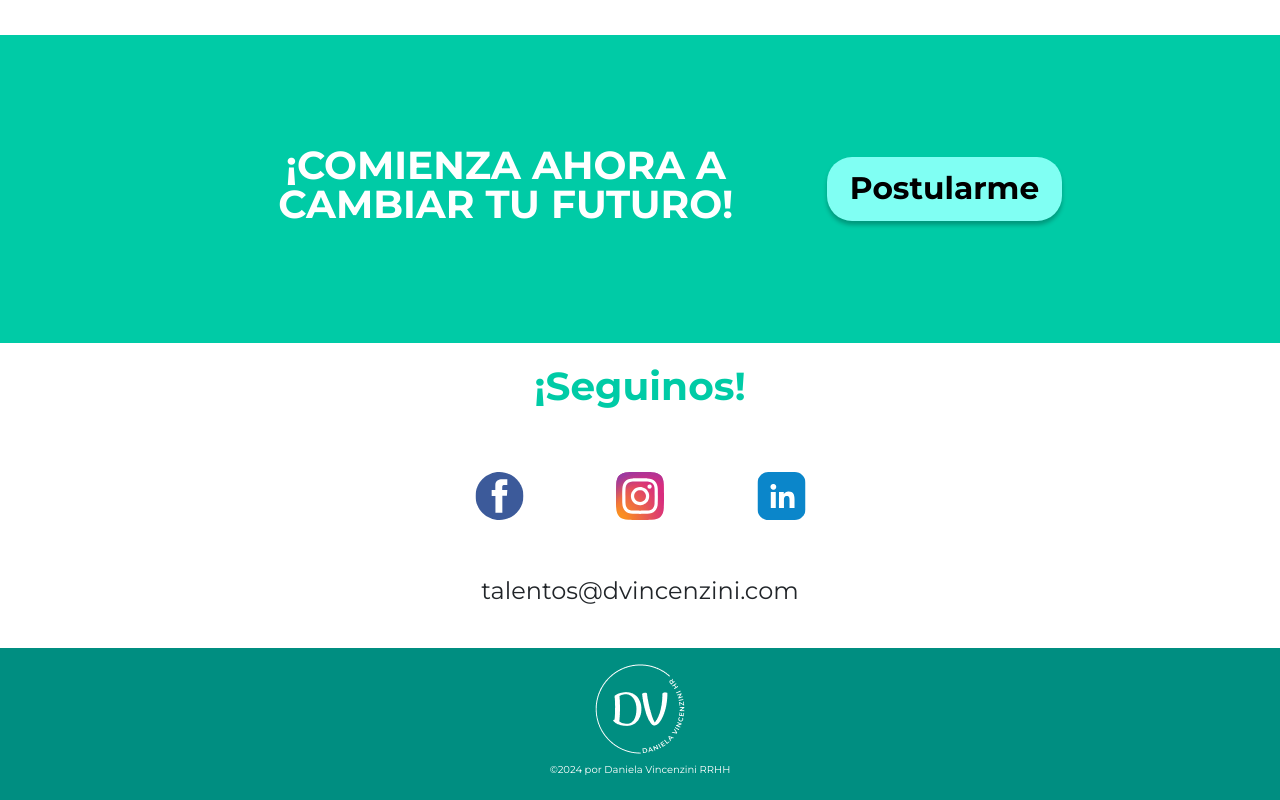
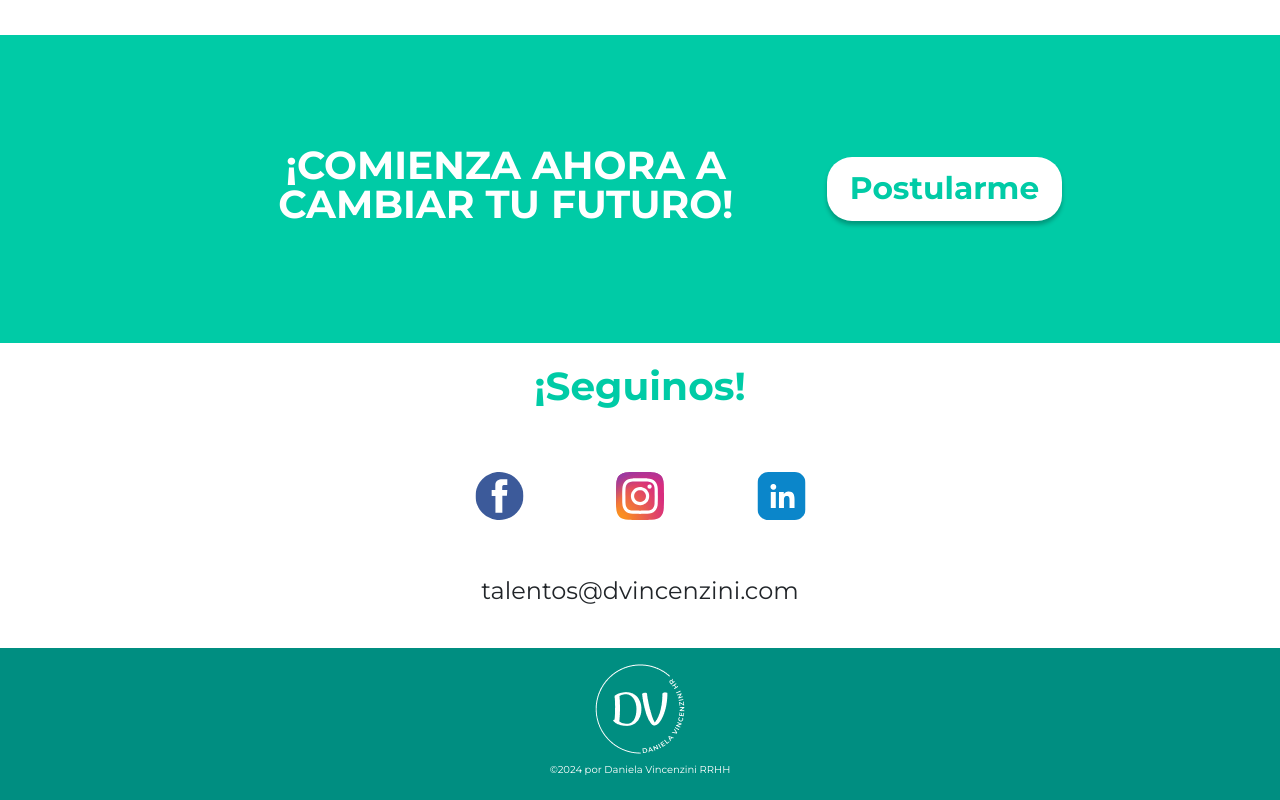
Before and after one commit to ChristianMagallanes24/proyectodaniela, a React (Create React App) app: page /servicios in a window 1280 px wide. Shown: the part 1481-2281 px from the top of the page. Built offline with nearby package versions, Linux system fonts and the light colour scheme.

Commit message:
direccionando botones

```diff
--- a/src/App.scss
+++ b/src/App.scss
@@ -1,9 +1,9 @@
 // App.scss
 @import "./Medidas.scss";
 @import url("https://fonts.googleapis.com/css2?family=Montserrat:wght@600&display=swap");
-@import url('https://fonts.googleapis.com/css2?family=Montserrat:wght@700&display=swap');
-@import url('https://fonts.googleapis.com/css2?family=Montserrat&display=swap');
-@import url('https://fonts.googleapis.com/css2?family=DM+Sans:opsz@9..40&display=swap');
+@import url("https://fonts.googleapis.com/css2?family=Montserrat:wght@700&display=swap");
+@import url("https://fonts.googleapis.com/css2?family=Montserrat&display=swap");
+@import url("https://fonts.googleapis.com/css2?family=DM+Sans:opsz@9..40&display=swap");
 
 * {
   padding: 0;
@@ -12,6 +12,9 @@
 
 body {
   font-family: "Montserrat", sans-serif;
+  a {
+    text-decoration: none;
+  }
 }
 
 .home {
@@ -20,11 +23,10 @@ body {
     url("./assets/testt.svg") right top no-repeat;
   background-size: 603px auto, 187px auto;
   background-position: 0px 500px, calc(100% - 0px) 500px;
-  @include desktop1{
+  @include desktop1 {
     background-size: auto;
   }
-  @include mobile{
+  @include mobile {
     background: none;
   }
-
 }
--- a/src/components/Contacto/Contacto.jsx
+++ b/src/components/Contacto/Contacto.jsx
@@ -18,7 +18,13 @@ const Contacto = () => {
         <div className="contacto-info-redes">
           <div className="contacto-info">
             <h2 className="info-titulo">¡Da el primer paso!</h2>
-            <button className="contacto-btn">Quiero contactarme</button>
+            <a
+              href="https://calendly.com/daniela_reuniones/30min"
+              target="_blank"
+              rel="noopener noreferrer"
+            >
+              <button className="contacto-btn">Quiero contactarme</button>
+            </a>
           </div>
 
           <div className="footer-iconos-mail">
--- a/src/components/Header/Header.jsx
+++ b/src/components/Header/Header.jsx
@@ -20,7 +20,14 @@ const Header = () => {
           </div>
         </div>
         {/* <button className='btn-header'>Quiero contactarme</button> */}
-        <button className="btn-header">Quiero contactarme</button>
+
+        <a
+          href="https://calendly.com/daniela_reuniones/30min"
+          target="_blank"
+          rel="noopener noreferrer"
+        >
+          <button className="btn-header">Quiero contactarme</button>
+        </a>
       </div>
       {/* imagen del header */}
       <div className="img-header-container">
--- a/src/components/Header/_Header.scss
+++ b/src/components/Header/_Header.scss
@@ -103,6 +103,9 @@
         justify-content: center;
         align-items: center;
         gap: 7.313px;
+        a {
+          text-decoration: none;
+        }
       }
     }
   }
--- a/src/components/Nosotros/Nosotros.jsx
+++ b/src/components/Nosotros/Nosotros.jsx
@@ -105,7 +105,14 @@ const Nosotros = () => {
           <h3 className="accion-titulo">
             ¡COMIENZA AHORA A CAMBIAR TU FUTURO!
           </h3>
-          <button className="accion-btn">Postularme</button>
+
+          <a
+            href=" https://docs.google.com/forms/d/e/1FAIpQLSe7O8i2naJoDF9AyqEP_ikHXwh8_zQku_-9Hf59-MdJfboZgA/viewform"
+            target="_blank"
+            rel="noopener noreferrer"
+          >
+            <button className="accion-btn">Postularme</button>
+          </a>
         </div>
       </div>
     </div>
--- a/src/components/Servicios/Servicios.jsx
+++ b/src/components/Servicios/Servicios.jsx
@@ -75,7 +75,13 @@ const Servicios = () => {
           <h3 className="accion-titulo">
             ¡COMIENZA AHORA A CAMBIAR TU FUTURO!
           </h3>
-          <button className="accion-btn">Postularme</button>
+          <a
+            href=" https://docs.google.com/forms/d/e/1FAIpQLSe7O8i2naJoDF9AyqEP_ikHXwh8_zQku_-9Hf59-MdJfboZgA/viewform"
+            target="_blank"
+            rel="noopener noreferrer"
+          >
+            <button className="accion-btn">Postularme</button>
+          </a>
         </div>
       </div>
       <Footer />
--- a/src/components/Servicios/_Servicios.scss
+++ b/src/components/Servicios/_Servicios.scss
@@ -1,9 +1,6 @@
 .servicios-container {
-
-
-
   .header-servicios {
-        background: linear-gradient(92deg, #018F83 -0.47%, #00C6A2 44.65%);
+    background: linear-gradient(92deg, #018f83 -0.47%, #00c6a2 44.65%);
     display: flex;
     justify-content: center;
     align-items: center;
@@ -26,8 +23,8 @@
       margin-bottom: 70px;
       text-align: center;
       .servicios-titulo {
-                color: var(--Colores-diseo-alta-Blanco, #FFF);
-                font-feature-settings: 'clig' off, 'liga' off;
+        color: var(--Colores-diseo-alta-Blanco, #fff);
+        font-feature-settings: "clig" off, "liga" off;
         /* Tipografias diseño alta/Heading 1 Bold */
         font-family: Montserrat;
         font-size: 61.04px;
@@ -40,8 +37,8 @@
       }
 
       .servicios-parrafo {
-                color: var(--Colores-diseo-alta-Blanco, #FFF);
-                font-feature-settings: 'clig' off, 'liga' off;
+        color: var(--Colores-diseo-alta-Blanco, #fff);
+        font-feature-settings: "clig" off, "liga" off;
 
         /* Tipografias diseño alta/Heading 4 */
         font-family: Montserrat;
@@ -69,13 +66,13 @@
       gap: 16px 27px;
       flex-shrink: 0;
       flex-wrap: wrap;
-            .servicio{
+      .servicio {
         display: flex;
         gap: 27px;
       }
       .servicio-titulo {
-                color: var(--Colores-diseo-alta-Color-Primario, #00CBA6);
-                font-feature-settings: 'clig' off, 'liga' off;
+        color: var(--Colores-diseo-alta-Color-Primario, #00cba6);
+        font-feature-settings: "clig" off, "liga" off;
 
         /* Tipografias diseño alta/Heading 4 Bold */
         font-family: Montserrat;
@@ -88,7 +85,7 @@
 
       .servicio-parrafo {
         color: var(--Colores-diseo-alta-Negro, #000);
-                font-feature-settings: 'clig' off, 'liga' off;
+        font-feature-settings: "clig" off, "liga" off;
 
         /* Body hero */
         font-family: Montserrat;
@@ -102,7 +99,7 @@
   }
 
   .accion {
-        background: var(--Colores-diseo-alta-Color-Primario, #00CBA6);
+    background: var(--Colores-diseo-alta-Color-Primario, #00cba6);
     display: flex;
     height: 308px;
     padding: 39px 20px;
@@ -121,9 +118,9 @@
       flex-wrap: wrap;
 
       .accion-titulo {
-                color: var(--Colores-diseo-alta-Blanco, #FFF);
+        color: var(--Colores-diseo-alta-Blanco, #fff);
         text-align: center;
-                font-feature-settings: 'clig' off, 'liga' off;
+        font-feature-settings: "clig" off, "liga" off;
         width: 576px;
         /* Tipografias diseño alta/Heading 3 Bold */
         font-family: Montserrat;
@@ -135,15 +132,16 @@
       }
 
       .accion-btn {
+        .accion-btn {
           display: flex;
           padding: 16px 23px;
           justify-content: center;
           align-items: center;
           gap: 10px;
           border-radius: 25px;
-                background: var(--Colores-diseo-alta-Color-Secundario-3, #80fff3);
+          background: #fff;
           box-shadow: 0px 4px 4px 0px rgba(0, 0, 0, 0.25);
-                color: #000;
+          color: var(--Colores-diseo-alta-Color-Primario, #00cba6);
           text-align: center;
           font-feature-settings: "clig" off, "liga" off;
           /* Tipografias diseño alta/Heading 4 Bold */
@@ -153,11 +151,11 @@
           font-weight: 700;
           line-height: 31.25px; /* 100% */
           border: hidden;
+          a {
+            text-decoration: none;
           }
         }
-
-
-
       }
-
     }
+  }
+}
```
Lines whose indentation alone changed are shown as unchanged.
